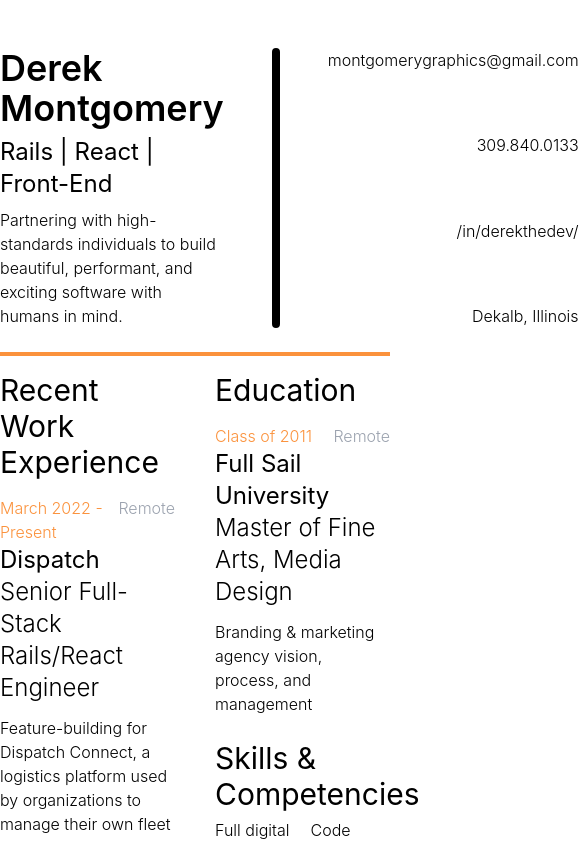
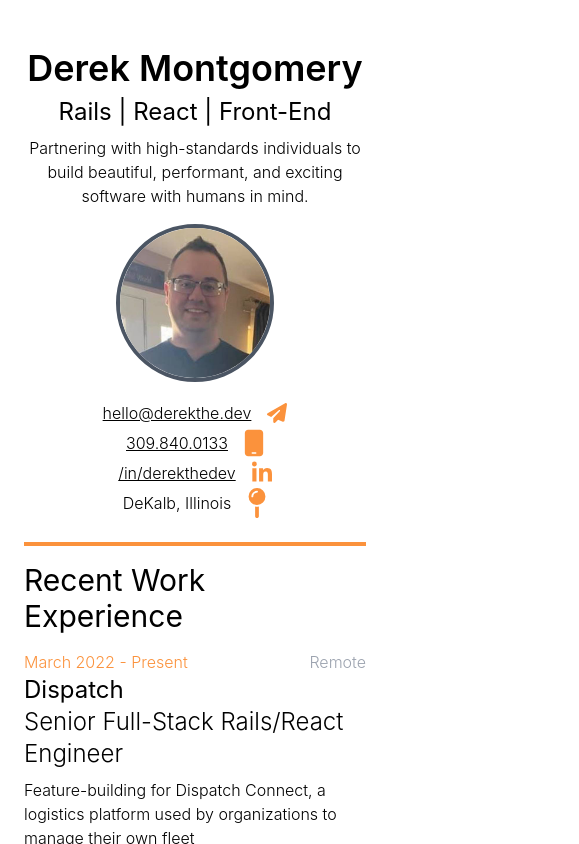
Before and after one commit to DerektheDev/derekthe-dev, a Next.js app: page /resume in a window 390 px wide. Shown: the top 844 px of the page, 579 px wide, since content can reach past the window. Built offline with nearby package versions, Linux system fonts and the light colour scheme.

Commit message:
icons, responsive styling, short list

```diff
--- a/package.json
+++ b/package.json
@@ -9,6 +9,10 @@
     "lint": "next lint"
   },
   "dependencies": {
+    "@fortawesome/fontawesome-svg-core": "^6.1.1",
+    "@fortawesome/free-brands-svg-icons": "^6.1.1",
+    "@fortawesome/free-solid-svg-icons": "^6.1.1",
+    "@fortawesome/react-fontawesome": "^0.2.0",
     "next": "12.2.2",
     "react": "18.2.0",
     "react-dom": "18.2.0"
--- a/pages/_app.js
+++ b/pages/_app.js
@@ -1,7 +1,10 @@
-import '../styles/globals.css'
+import "../styles/globals.css";
+import "@fortawesome/fontawesome-svg-core/styles.css"; // import Font Awesome CSS
+import { config } from "@fortawesome/fontawesome-svg-core";
+config.autoAddCss = false; // Tell Font Awesome to skip adding the CSS automatically since it's being imported above
 
 function MyApp({ Component, pageProps }) {
-  return <Component {...pageProps} />
+  return <Component {...pageProps} />;
 }
 
-export default MyApp
+export default MyApp;
--- a/pages/resume/header.js
+++ b/pages/resume/header.js
@@ -1,12 +1,47 @@
 import React from "react";
 import Image from "next/image";
 import derek from "../../public/derek-2019.jpg";
+import { FontAwesomeIcon } from "@fortawesome/react-fontawesome";
+import {
+  faPaperPlane,
+  faMobile,
+  faMapPin,
+} from "@fortawesome/free-solid-svg-icons";
+import { faLinkedinIn } from "@fortawesome/free-brands-svg-icons";
+
+const iconStyle = {
+  fontSize: 30,
+  color: "#fb923c",
+  width: "20px",
+};
+
+const contactItems = [
+  {
+    text: "hello@derekthe.dev",
+    link: "mailto:hello@derekthe.dev",
+    icon: faPaperPlane,
+  },
+  {
+    text: "309.840.0133",
+    link: "tel:13098400133",
+    icon: faMobile,
+  },
+  {
+    text: "/in/derekthedev",
+    link: "https://www.linkedin.com/in/derekthedev/",
+    icon: faLinkedinIn,
+  },
+  {
+    text: "DeKalb, Illinois",
+    icon: faMapPin,
+  },
+];
 
 const Header = () => (
-  <header className="grid pb-6 mt-12 mb-4 border-b-4 border-orange-400 gap-12 grid-cols-[1fr_auto_1fr]">
-    <section className="flex flex-col gap-2">
+  <header className="grid pb-6 mt-12 mb-4 border-b-4 border-orange-400 gap-y-4 gap-x-12 grid-cols-1 md:grid-cols-[1fr_auto_1fr]">
+    <section className="flex flex-col gap-2 text-center md:text-left">
       <div className="relative">
-        <div className="border-l-[30px] border-orange-400 h-full absolute -ml-12" />
+        <div className="md:border-l-[30px] border-orange-400 h-full absolute -ml-12" />
         <h1 className="text-4xl font-semibold mb-2">Derek Montgomery</h1>
         <h2 className="text-2xl font-normal">Rails | React | Front-End</h2>
       </div>
@@ -15,8 +50,8 @@ const Header = () => (
         performant, and exciting software with humans in mind.
       </p>
     </section>
-    <div className="flex justify-center">
-      <div className="border-black border-4 rounded-full flex">
+    <div className="flex justify-center items-center">
+      <div className="border-gray-600 border-4 rounded-full flex items-center">
         <Image
           src={derek}
           alt="Derek Montgomery"
@@ -26,22 +61,25 @@ const Header = () => (
         />
       </div>
     </div>
-    <nav className="text-right font-light">
+    <nav className="md:text-right font-light">
       <ul className="h-full flex flex-col justify-between">
-        <li>
-          <a href="mailto:montgomerygraphics@gmail.com">
-            montgomerygraphics@gmail.com
-          </a>
-        </li>
-        <li>
-          <a href="tel:3098400133">309.840.0133</a>
-        </li>
-        <li>
-          <a href="https://www.linkedin.com/in/derekthedev/">
-            /in/derekthedev/
-          </a>
-        </li>
-        <li>Dekalb, Illinois</li>
+        {contactItems.map(({ text, link, icon }) => (
+          <li
+            key={text}
+            className="flex gap-4 justify-center md:justify-end items-center"
+          >
+            <span>
+              {link ? (
+                <a href={link} className="underline hover:no-underline">
+                  {text}
+                </a>
+              ) : (
+                text
+              )}
+            </span>
+            <FontAwesomeIcon icon={icon} style={iconStyle} />
+          </li>
+        ))}
       </ul>
     </nav>
   </header>
--- a/pages/resume/index.js
+++ b/pages/resume/index.js
@@ -1,13 +1,14 @@
 import List from "./list";
+import ShortList from "./short-list";
 import KeyPoint from "./key-point";
 import { jobs, schools, skills, built, brands, interests } from "./data";
 import Header from "./header";
 
 export default function Resume() {
   return (
-    <main className="max-w-screen-lg m-auto">
+    <main className="max-w-screen-lg m-auto px-6 md:px-12">
       <Header />
-      <section className="grid grid-cols-2 gap-10">
+      <section className="grid gap-x-10 gap-y-4 grid-cols-1 md:grid-cols-2">
         <div className="shrink-0">
           <KeyPoint
             title="Recent Work Experience"
@@ -20,7 +21,7 @@ export default function Resume() {
           <List title="Skills & Competencies" entries={skills} />
           <List title="What I've Built" entries={built} />
           <List title="Brands Served" entries={brands} />
-          <List title="Interests" entries={interests} />
+          <ShortList title="Interests" entries={interests} />
         </div>
       </section>
     </main>
--- a/pages/resume/key-point.js
+++ b/pages/resume/key-point.js
@@ -14,22 +14,25 @@ const KeyPoint = ({
       (
         { title, subtitle, bullets, dateRange, location, suppressHighlight },
         index
-      ) => (
-        <div key={index} className="mb-6">
+      ) => {
+        let highlightClass;
+        if (highlightEntries && !suppressHighlight) {
+          highlightClass =
+            "md:border-l-[30px] border-orange-400 h-full absolute -ml-12";
+        }
+
+        return (
+          <div key={index} className="mb-8">
             <div className="relative">
-            <div
-              className={
-                highlightEntries &&
-                !suppressHighlight &&
-                "border-l-[30px] border-orange-400 h-full absolute -ml-12"
-              }
-            />
+              <div className={highlightClass} />
               <div className="flex justify-between text-base font-light">
+                {dateRange && (
                   <h3 className="text-orange-400">{dateRange.join(" - ")}</h3>
+                )}
                 <h3 className="text-gray-400">{location}</h3>
               </div>
               <h3 className="text-2xl font-normal">{title}</h3>
-            <h4 className="text-2xl font-light mb-3">{subtitle}</h4>
+              <h4 className="text-2xl font-light mb-2">{subtitle}</h4>
             </div>
             <ul>
               {bullets.map((bullet, index) => (
@@ -39,7 +42,8 @@ const KeyPoint = ({
               ))}
             </ul>
           </div>
-      )
+        );
+      }
     )}
   </div>
 );
--- a/pages/resume/list.js
+++ b/pages/resume/list.js
@@ -7,7 +7,7 @@ const List = ({ title = "Default", entries = [] }) => {
   return (
     <div>
       <h2 className="text-3xl font-normal mb-2">{title}</h2>
-      <ul className="mb-4 grid grid-cols-2 gap-4 font-light">
+      <ul className="mb-4 grid grid-cols-1 gap-x-4 font-light md:grid-cols-2">
         {[firstHalf, secondHalf].map((entries, halfIndex) => {
           return (
             <div key={halfIndex}>
--- /dev/null
+++ b/pages/resume/short-list.js
@@ -0,0 +1,12 @@
+import React from "react";
+
+const List = ({ title = "Default", entries = [] }) => {
+  return (
+    <div>
+      <h2 className="text-3xl font-normal mb-2">{title}</h2>
+      <ul className="mb-4 font-light">{entries.join(" | ")}</ul>
+    </div>
+  );
+};
+
+export default List;
```
Also changed, not shown: pages/index.js (+6 -6 lines), 1 other file (tests, documents, lock files or other folders). Lines whose indentation alone changed are shown as unchanged.
